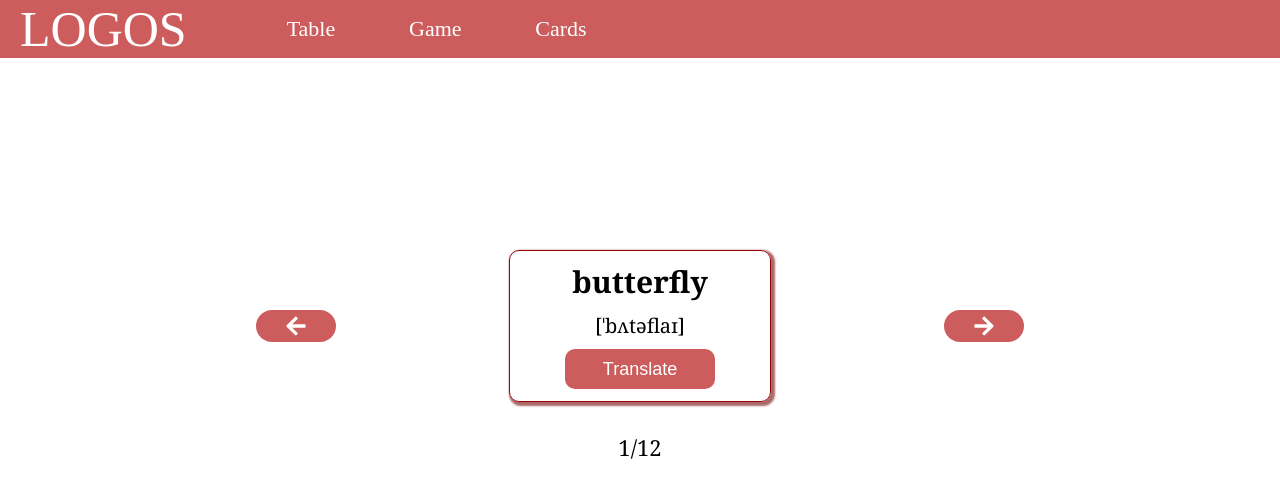
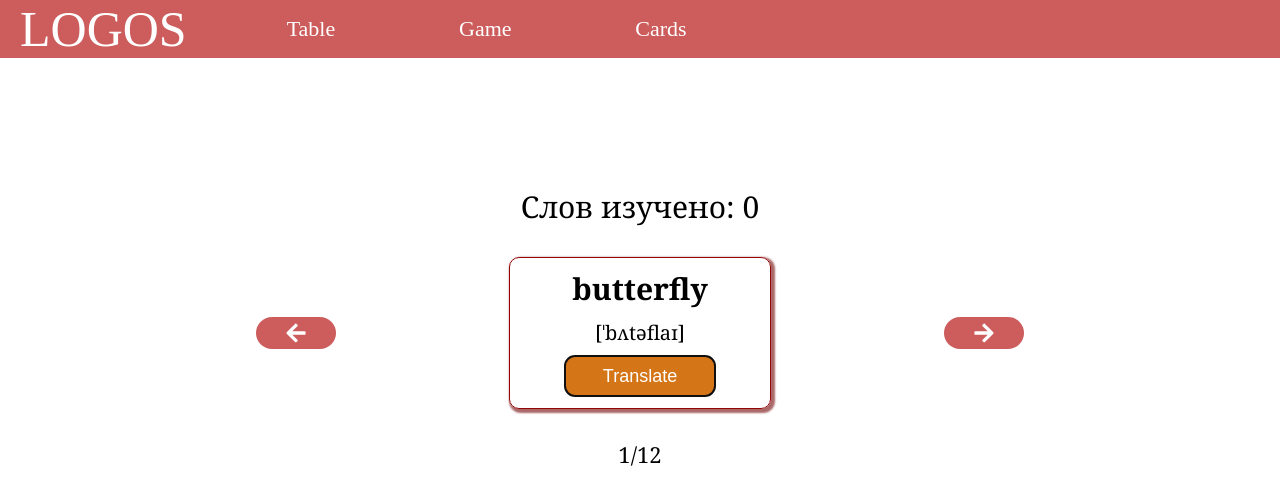
Before and after one commit to Lanarish/englishwords, a React (Create React App) app: page /game in a window 1280 px wide. Shown: the top 502 px of the page. Built offline with nearby package versions, Linux system fonts and the light colour scheme.

Commit message:
added focus and counter

```diff
--- a/src/App.js
+++ b/src/App.js
@@ -15,9 +15,6 @@ function App() {
     <div className="App">
       <Navigation/>
         <Switch>
-          <Route path="/table">
-            <TableList/>
-          </Route>
           <Route path="/game">
             <Carousel data={words}/>
           </Route>
@@ -25,8 +22,11 @@ function App() {
             <CardsList/>
           </Route>
           <Route path="/">
+            <TableList/>
+          </Route>
+          {/* <Route path="/">
             Welcome to LOGOS!
-            </Route>
+            </Route> */}
         </Switch>
         </div>
     </BrowserRouter>
--- a/src/components/Card.jsx
+++ b/src/components/Card.jsx
@@ -3,20 +3,21 @@ import './styles/card.css'
 
 
 
-function Card(props) {
+function Card({ english, transcription, translation, pressed, handleClick, cardref }) {
     // const [pressed, setPressed] = useState(false);
 
     // const handleClick = () => {
-    //     setPressed(!pressed);
+    //     words[id].pressed = true;
     // }
-    const { english, transcription, translation, pressed, handleClick } = props;
+    // const { english, transcription, translation, pressed, handleClick } = props;
+
     return (
         <div className="card">
             <div className="word">{english}</div>
             <div className="transcription">{transcription}</div>
             {pressed
                 ? <div className="translation"> {translation} </div>
-                : <button className="button-translate" onClick={handleClick}> Translate </button>
+                : <button className="button-translate" onClick={handleClick} ref={cardref}> Translate </button>
             }
         </div >
     );
--- a/src/components/CardWrapper.jsx
+++ b/src/components/CardWrapper.jsx
@@ -5,10 +5,11 @@ import './styles/card.css'
 
 
 
-function CardWrapper({ onShowPrevious, onShowNext, number, data, dataLength, pressed, handleClick }) {
+function CardWrapper({ onShowPrevious, onShowNext, number, data, dataLength, pressed, handleClick, count, wrapperref }) {
     return (
         <div >
-            <div className="cardWrapper">
+            <p className="learn-words"> Слов изучено: {count}</p>
+            <div className="cardWrapper" >
                 <button className="leftArrow" onClick={onShowPrevious}> <FaArrowLeft /></button>
                 <Card
                     english={data[number].english}
@@ -16,6 +17,8 @@ function CardWrapper({ onShowPrevious, onShowNext, number, data, dataLength, pre
                     transcription={data[number].transcription}
                     pressed={pressed}
                     handleClick={handleClick}
+                    cardref={wrapperref}
+
                 />
                 <button className="leftArrow" onClick={onShowNext}> <FaArrowRight /></button>
             </div>
--- a/src/components/CardsList.jsx
+++ b/src/components/CardsList.jsx
@@ -7,15 +7,25 @@ import words from './assets/words.json'
 
 function CardsList() {
 
+    words.forEach((elem) => elem.pressed = false);
+
+    const handleClick = (index) => {
+        words[index].pressed = true;
+
+    }
+
     return (
         <div className="list">
             {
-                words.map(card => (
+                words.map((card, index) => (
                     <Card
+                        key={card.id}
                         english={card.english}
                         transcription={card.transcription}
                         translation={card.translation}
-
+                        pressed={card.pressed}
+                        handleClick={handleClick}
+                        index={index}
                     ></Card>
                 ))
             }
--- a/src/components/Carousel.jsx
+++ b/src/components/Carousel.jsx
@@ -1,13 +1,18 @@
-import React, { useState } from 'react';
+import React, { useState, useEffect, useRef } from 'react';
 import CardWrapper from './CardWrapper';
 import './styles/card.css'
 
 function Carousel({ data }) {
     const [position, setPosition] = useState(0);
     const [pressed, setPressed] = useState(false);
+    const [count, setCount] = useState(0);
+    const ref = useRef(null);
+
+    useEffect(() => ref.current && ref.current.focus());
 
     const handleClick = () => {
         setPressed(!pressed);
+        setCount(count + 1);
     }
     const showPreviousCard = () => {
         if (position === 0) {
@@ -35,7 +40,9 @@ function Carousel({ data }) {
                 data={data}
                 dataLength={data.length}
                 pressed={pressed}
-                handleClick={handleClick} />
+                handleClick={handleClick}
+                count={count}
+                wrapperref={ref} />
         </div>
     )
 }
--- a/src/components/styles/card.css
+++ b/src/components/styles/card.css
@@ -21,7 +21,7 @@
 }
 
 .translation {
-    width: 150px;
+    width: 180px;
     height: 40px;
     margin: 0 auto;
     padding: 5px 0 0 0;
@@ -43,8 +43,12 @@
     font-size: 18px;
 }
 
-.button-translate:hover {
+/* .button-translate:hover {
     background-color: rgb(212, 24, 24);
+} */
+
+.button-translate:focus {
+    background-color: rgb(212, 118, 24);
 }
 
 .list {
@@ -64,10 +68,17 @@
     max-width: 60%;
     display: flex;
     margin: 0 auto;
-    margin-top: 15%;
+    /* margin-top: 10%; */
     text-align: center;
     align-items: center;
     justify-content: space-between;
+}
+
+.learn-words {
+    margin-top: 10%;
+    margin-bottom: 30px;
+    font-size: 30px;
+    font-family: Georgia, 'Times New Roman', Times, serif;
 }
 
 .leftArrow {
--- a/src/components/styles/nav.css
+++ b/src/components/styles/nav.css
@@ -14,17 +14,26 @@
 }
 
 .links {
-    width: 300px;
+    width: 400px;
     display: flex;
     justify-content: space-between;
     list-style-type: none;
     align-items: center;
 
+}
 
-}
+
 
 .links_li {
     font-size: 22px;
     text-decoration: none;
     color: #fff;
 }
+
+.links_li:hover {
+    font-size: 26px;
+    background-color: rgb(212, 24, 24);
+    border-radius: 10px;
+    padding: 5px;
+
+}
```
